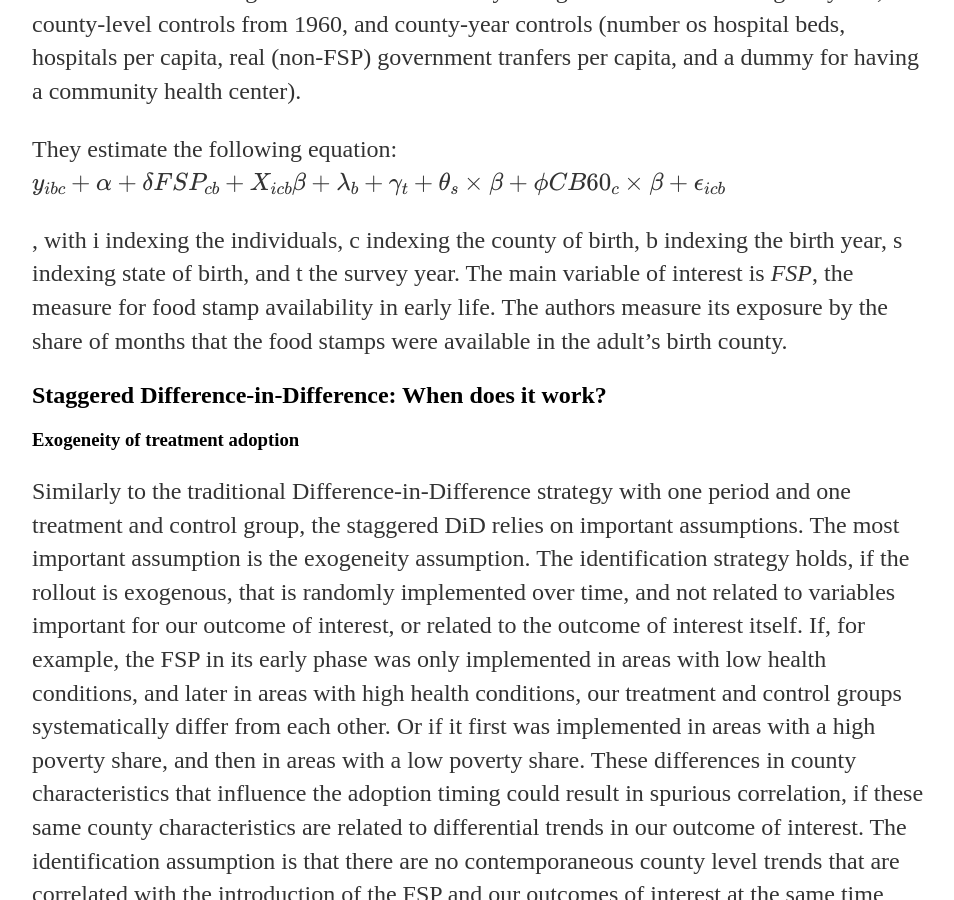
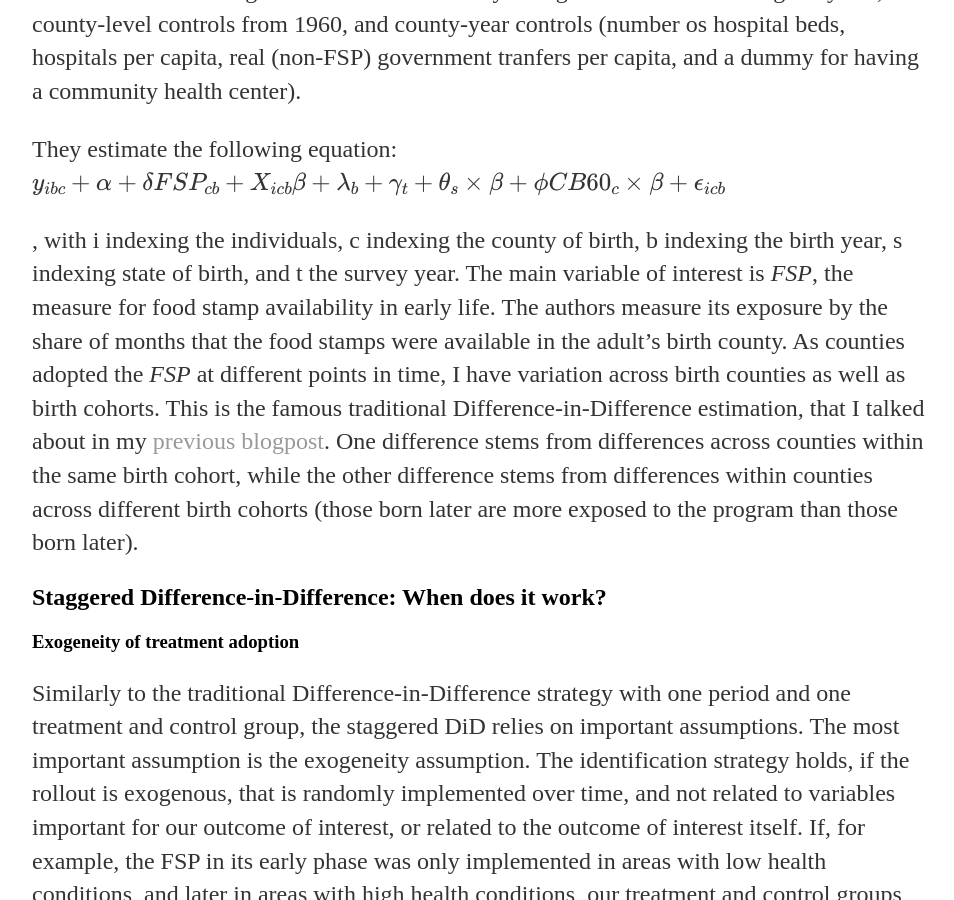
Before and after one commit to BrittaRude/BrittaRude.github.io, a Jekyll site: the page built from inputs_datascience/_posts/2020-07-21-britta-rude-staggered-difference-in-difference-as-the-next-level.md, in a window 1280 px wide and 900 px high, scrolled down 1759 px. Shown: the whole window, without its empty margins (160-1114 px from the left). Built offline with Jekyll 4.4.1, drawn with Linux system fonts in a browser that asks for light colours; formulas are drawn with MathJax 3.

Commit message:
Update 2020-07-21-britta-rude-staggered-difference-in-difference-as-the-next-level.md

```diff
--- a/inputs_datascience/_posts/2020-07-21-britta-rude-staggered-difference-in-difference-as-the-next-level.md
+++ b/inputs_datascience/_posts/2020-07-21-britta-rude-staggered-difference-in-difference-as-the-next-level.md
@@ -17,7 +17,7 @@ Their sample consists of children born between 1956 and 1981. This sample contai
 
 They estimate the following equation: $$y_{ibc} + \alpha + \delta FSP_{cb} + X_{icb}\beta + \lambda_b + \gamma_t + \theta_s \times \beta + \phi CB60_c \times \beta + \epsilon_{icb}$$
 
-, with i indexing the individuals, c indexing the county of birth, b indexing the birth year, s indexing state of birth, and t the survey year. The main variable of interest is _FSP_, the measure for food stamp availability in early life. The authors measure its exposure by the share of months that the food stamps were available in the adult's birth county.
+, with i indexing the individuals, c indexing the county of birth, b indexing the birth year, s indexing state of birth, and t the survey year. The main variable of interest is _FSP_, the measure for food stamp availability in early life. The authors measure its exposure by the share of months that the food stamps were available in the adult's birth county. As counties adopted the _FSP_ at different points in time, I have variation across birth counties as well as birth cohorts. This is the famous traditional Difference-in-Difference estimation, that I talked about in my [previous blogpost](https://brittarude.github.io/blog/2020/07/18/britta-rude-revisiting-difference-in-difference). One difference stems from differences across counties within the same birth cohort, while the other difference stems from differences within counties across different birth cohorts (those born later are more exposed to the program than those born later).
 
 ## Staggered Difference-in-Difference: When does it work?
 
```
